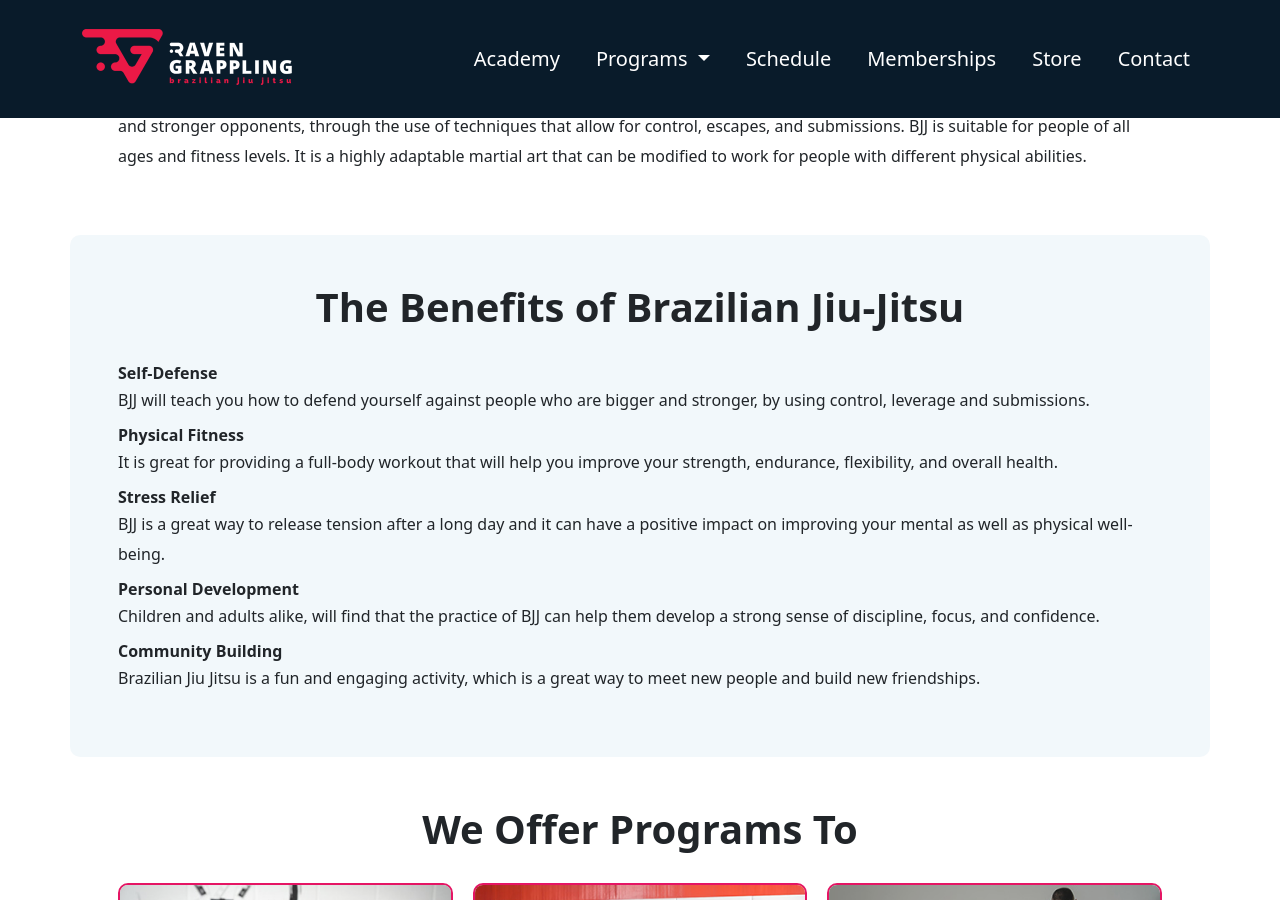
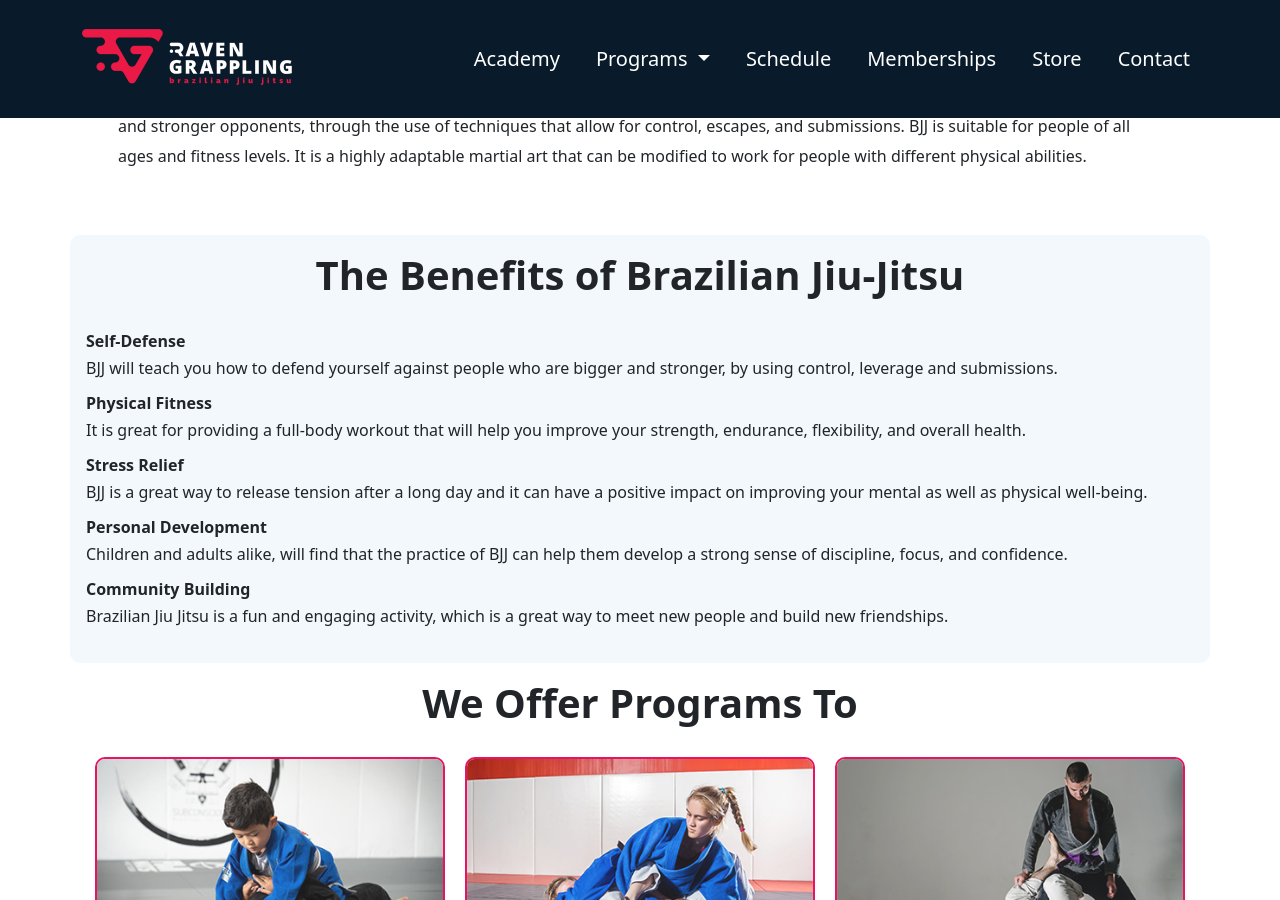
Before and after one commit to RavenGrappling/RavenGrappling.github.io, a Jekyll site: the page built from index.md, in a window 1280 px wide and 900 px high, scrolled down 803 px. Built offline with Jekyll 4.4.1, drawn with Linux system fonts in a browser that asks for light colours.

Commit message:
Update index.md

```diff
--- a/index.md
+++ b/index.md
@@ -21,7 +21,7 @@ layout: default
   </p>
 </div>
 
-<div class="container py-5 px-4 p-lg-5 rg-container-bg">
+<div class="container py-3 px-4 p-lg-3 rg-container-bg">
   <h1 class="text-center fw-bold">The  Benefits of Brazilian Jiu-Jitsu</h1>
 
   <dl>
@@ -58,7 +58,7 @@ layout: default
   </dl>
 </div>
 
-<div class="container py-5 px-4 p-lg-5">
+<div class="container py-3 px-4 p-lg-3">
   <h1 class="text-center fw-bold">We Offer Programs To</h1>
   <div class="rg-image-buttons">
     <a href="/kids-teens">
@@ -76,7 +76,7 @@ layout: default
   </div>
 </div>
 
-<div class="container py-5 px-4 p-lg-5 ">
+<div class="container py-3 px-4 p-lg-3">
   <h1 class="text-center fw-bold">Our Community</h1>
 
 <div class="container py-5 px-4 p-lg-5 ">
```
